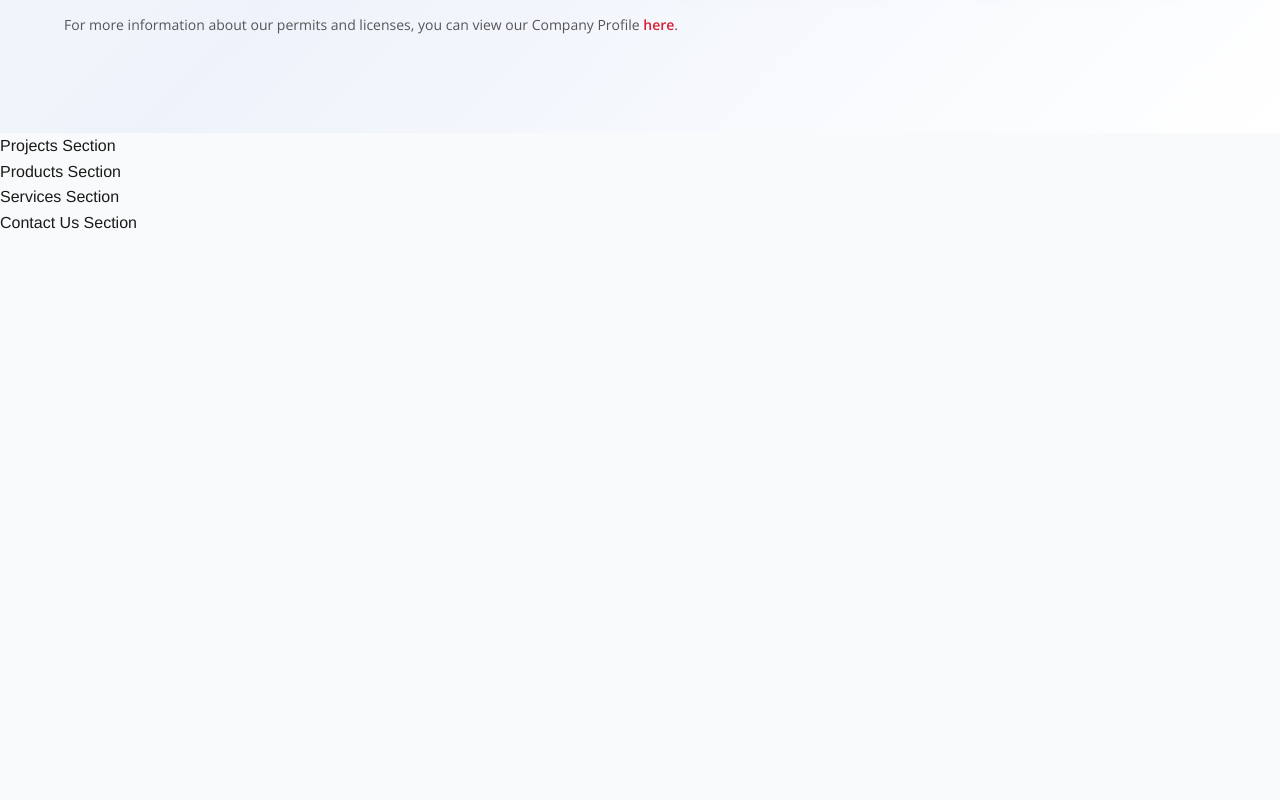
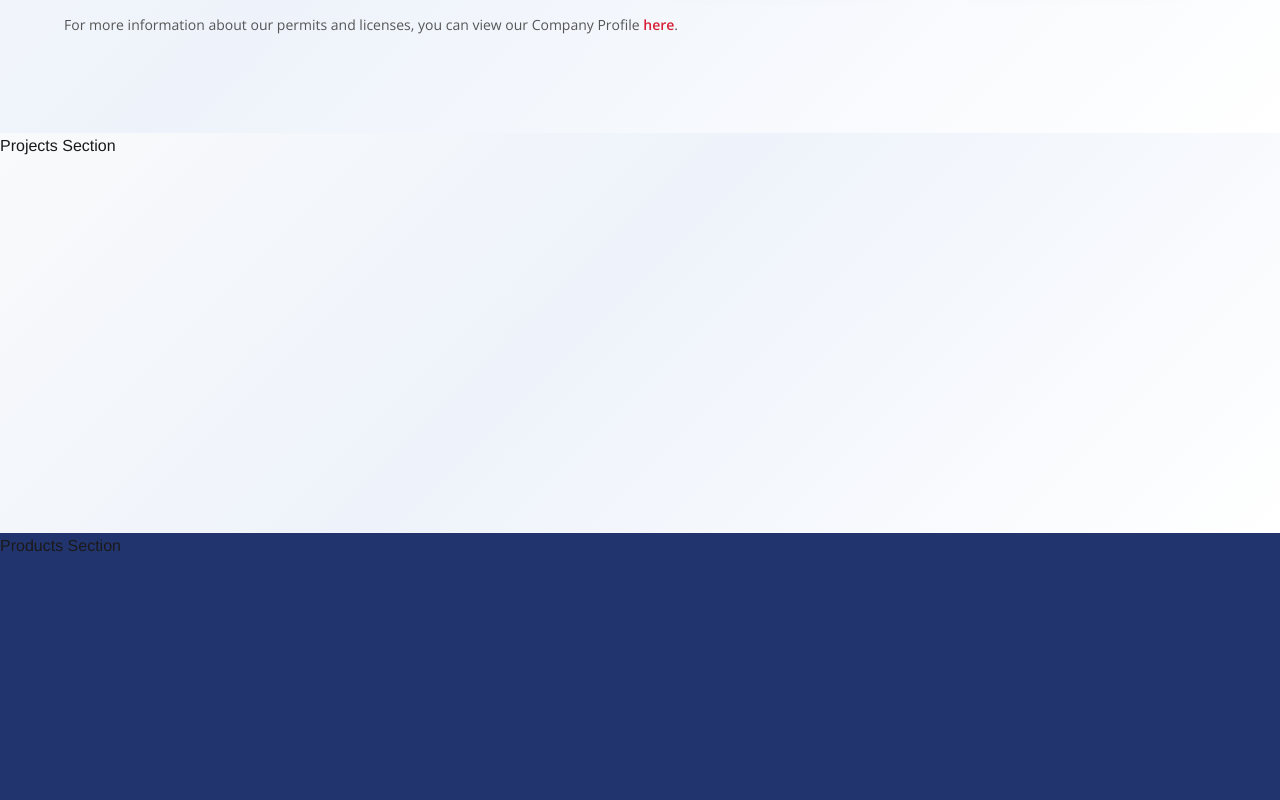
Before and after one commit to mickolapuz/Gerbs-Electrical-Website, a React (Vite) app: page / in a window 1280 px wide. Shown: the part 2480-3280 px from the top of the page. Before the commit the page ends 2716 px from the top, so only its background shows below. Built offline with nearby package versions, Linux system fonts and the light colour scheme.

Commit message:
Initial Styles for the remaining sections

```diff
--- a/src/sections/ContactSection.tsx
+++ b/src/sections/ContactSection.tsx
@@ -1,7 +1,17 @@
 import { Box } from "@mui/material";
 
+const styles = {
+  container: {
+    width: "100%",
+    minHeight: "50vh",
+    background:
+      "linear-gradient(135deg, #F9FAFB 0%, #EEF3FB 45%, #FFFFFF 100%)",
+    overflow: "hidden",
+  },
+};
+
 const ContactSection = () => {
-  return <Box>Contact Us Section</Box>;
+  return <Box sx={styles.container}>Contact Us Section</Box>;
 };
 
 export default ContactSection;
--- a/src/sections/ProductsSection.tsx
+++ b/src/sections/ProductsSection.tsx
@@ -1,7 +1,16 @@
-import { Box } from "@mui/material";
+import { Box, type Theme } from "@mui/material";
+
+const styles = {
+  container: (theme: Theme) => ({
+    width: "100%",
+    minHeight: "50vh",
+    overflow: "hidden",
+    backgroundColor: theme.palette.primary.main,
+  }),
+};
 
 const ProductsSection = () => {
-  return <Box>Products Section</Box>;
+  return <Box sx={styles.container}>Products Section</Box>;
 };
 
 export default ProductsSection;
--- a/src/sections/ProjectsSection.tsx
+++ b/src/sections/ProjectsSection.tsx
@@ -1,7 +1,17 @@
 import { Box } from "@mui/material";
 
+const styles = {
+  container: {
+    width: "100%",
+    minHeight: "50vh",
+    background:
+      "linear-gradient(135deg, #F9FAFB 0%, #EEF3FB 45%, #FFFFFF 100%)",
+    overflow: "hidden",
+  },
+};
+
 const ProjectsSection = () => {
-  return <Box>Projects Section</Box>;
+  return <Box sx={styles.container}>Projects Section</Box>;
 };
 
 export default ProjectsSection;
--- a/src/sections/ServicesSection.tsx
+++ b/src/sections/ServicesSection.tsx
@@ -1,7 +1,17 @@
 import { Box } from "@mui/material";
 
+const styles = {
+  container: {
+    width: "100%",
+    minHeight: "50vh",
+    background:
+      "linear-gradient(135deg, #F9FAFB 0%, #EEF3FB 45%, #FFFFFF 100%)",
+    overflow: "hidden",
+  },
+};
+
 const ServicesSection = () => {
-  return <Box>Services Section</Box>;
+  return <Box sx={styles.container}>Services Section</Box>;
 };
 
 export default ServicesSection;
```
